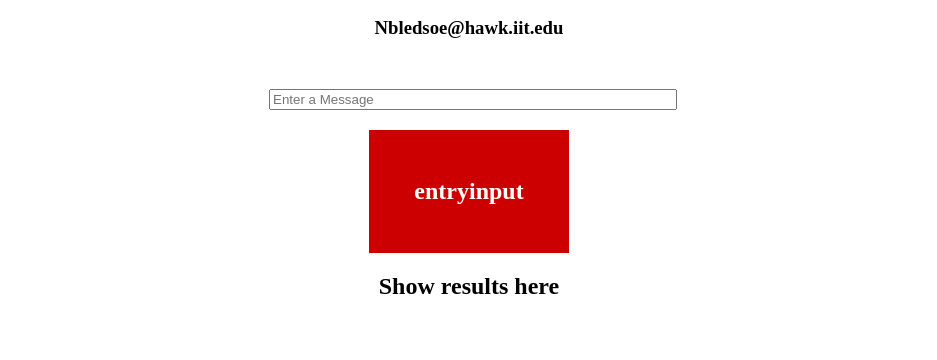
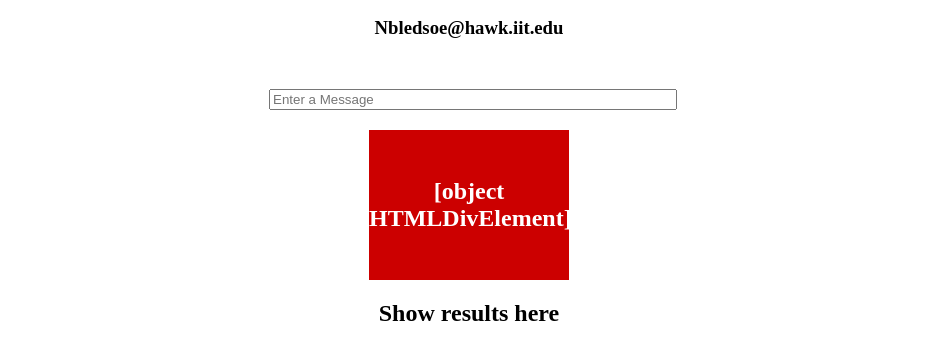
Before and after one commit to nbledsoe/Lab6, a plain HTML site: page index.html in a window 1280 px wide. Both pictures are taken after a click on the element "Alert Me". Shown: the part 110-470 px from the top of the page, without its empty margins (171-1108 px from the left). Drawn offline with Linux system fonts and the light colour scheme.

Commit message:
trying this

```diff
--- a/index.html
+++ b/index.html
@@ -39,7 +39,7 @@
 	  entrybutton.addEventListener("click", myFunction);
 
 function myFunction() {
-    document.getElementById("entrybutton").innerHTML = "entryinput" ;
+    document.getElementById("entrybutton").innerHTML = container ;
 }
 	</script>
 </body>
```
